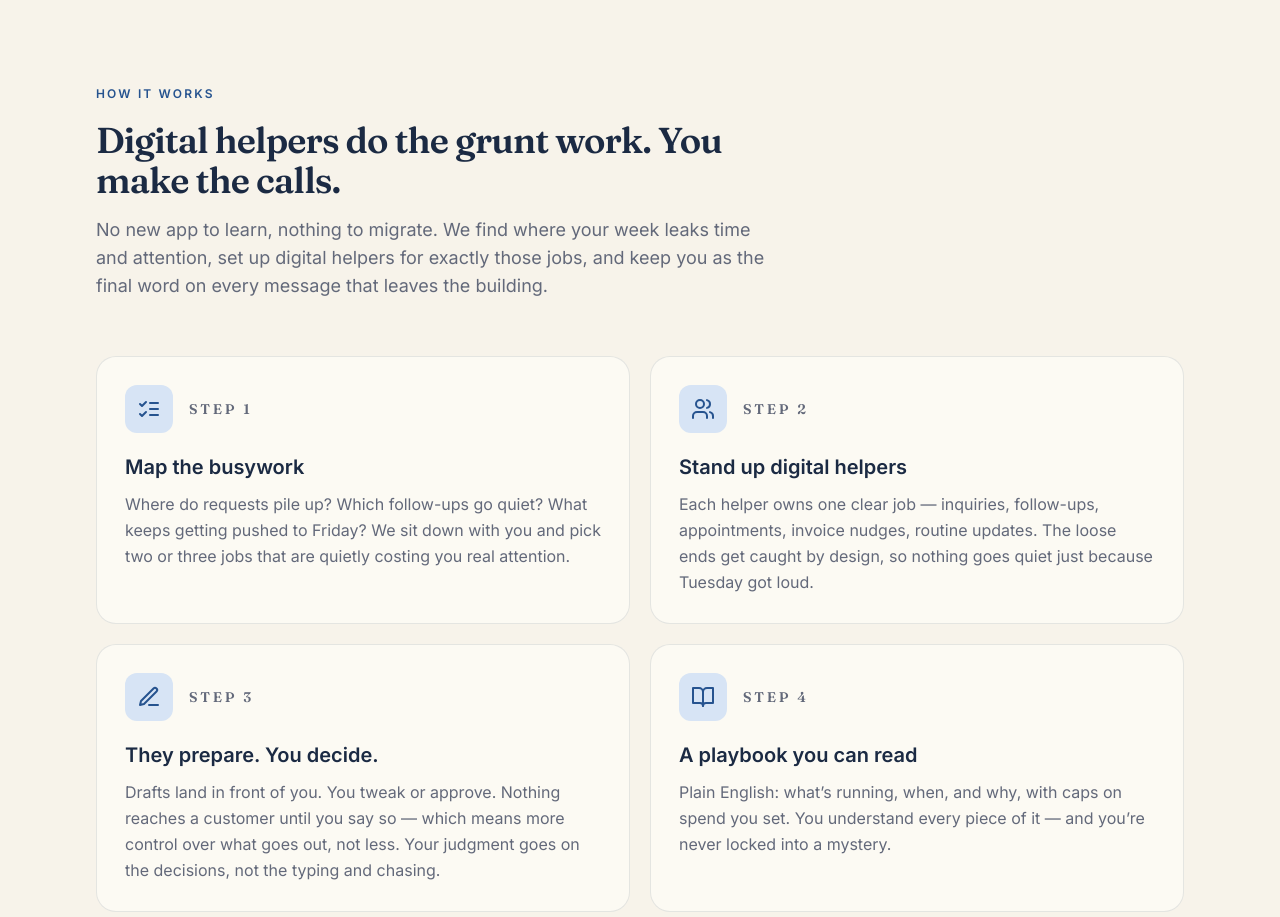
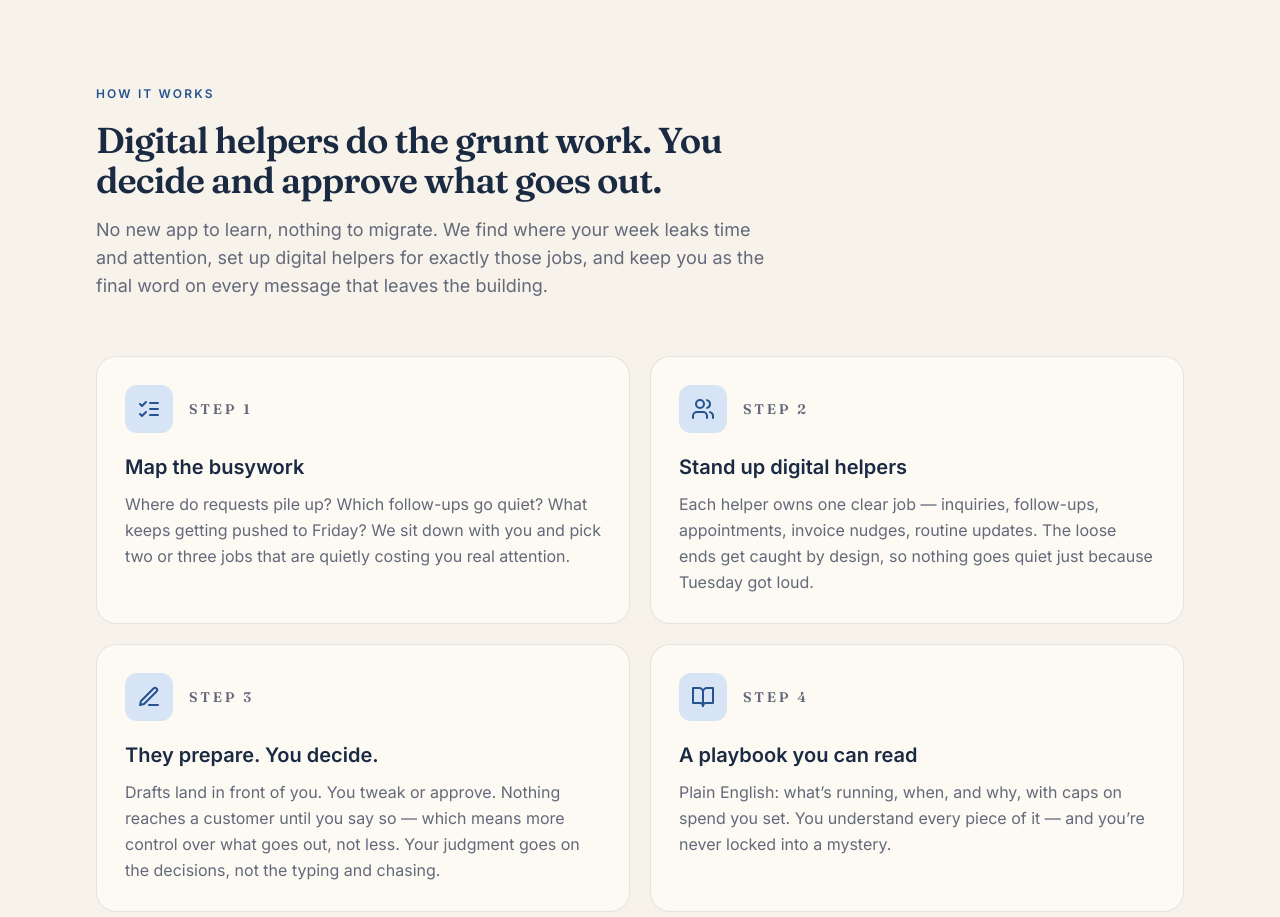
Before and after one commit to baksoy/apptekio, a React (Vite) app: page / in a window 1280 px wide. Shown: the part 980-1897 px from the top of the page. Built offline with nearby package versions, Linux system fonts and the light colour scheme.

Commit message:
How it works: you decide and approve what goes out
Replace the heading with Bera's approved wording and mirror it in the copy doc.

Co-authored-by: Bera <baksoy@users.noreply.github.com>

```diff
--- a/src/components/sections/HowItWorks.tsx
+++ b/src/components/sections/HowItWorks.tsx
@@ -31,7 +31,7 @@ export default function HowItWorks() {
         <Reveal className="max-w-2xl">
           <span className="eyebrow">How it works</span>
           <h2 className="mt-4 font-display text-3xl font-semibold tracking-tight text-ink sm:text-4xl">
-            Digital helpers do the grunt work. You make the calls.
+            Digital helpers do the grunt work. You decide and approve what goes out.
           </h2>
           <p className="mt-4 text-lg text-ink-muted">
             No new app to learn, nothing to migrate. We find where your week leaks time and
```
Also changed, not shown: 1 other file (tests, documents, lock files or other folders).
